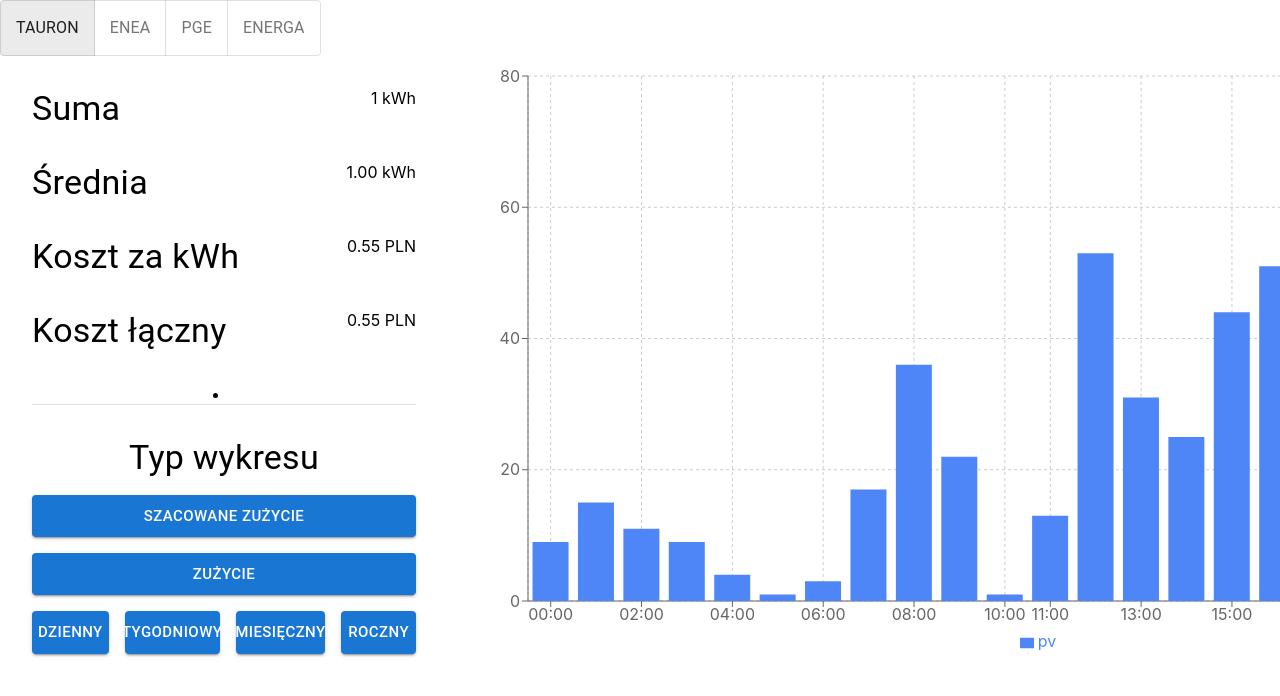
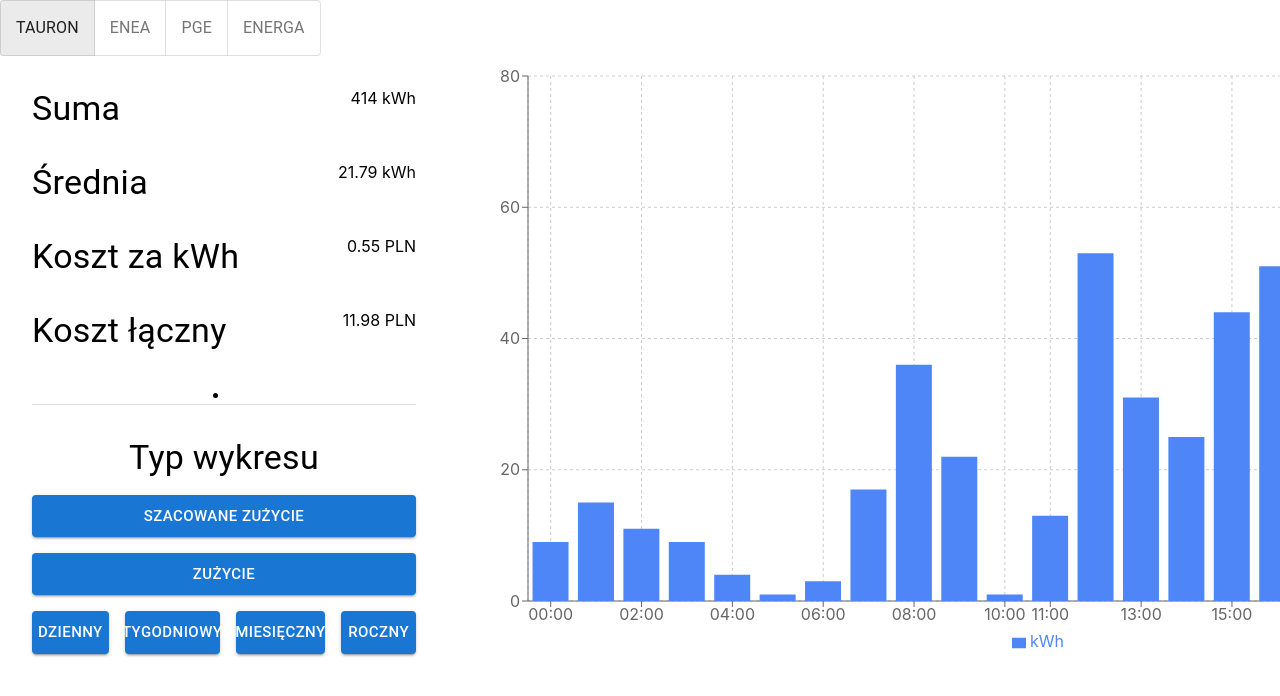
Before and after one commit to Pawlow19/LicznikEnergii, a React (Create React App) app: page / in a window 1280 px wide. Shown: the top 696 px of the page. Built offline with nearby package versions, Linux system fonts and the light colour scheme.

Commit message:
Tertio
Poprawiona logika średniego kosztu i etykiety danych.

```diff
--- a/src/views/homepage/chart.js
+++ b/src/views/homepage/chart.js
@@ -15,7 +15,7 @@ const Chart = ({ timeFrame }) => {
         case 'day':
           const dayData = Array.from({ length: 24 }, (_, i) => ({
             name: `${i.toString().padStart(2, '0')}:00`,
-            pv: data.day[i]
+            kWh: data.day[i]
           }));
           setChartData(dayData);
           break;
@@ -24,21 +24,21 @@ const Chart = ({ timeFrame }) => {
             name: [
               "Poniedziałek", "Wtorek", "Środa", "Czwartek", "Piątek", "Sobota", "Niedziela"
             ][i],
-            pv: data.week[i]
+            kWh: data.week[i]
           }));
           setChartData(weekData);
           break;
         case 'month':
           const monthData = Array.from({ length: 31 }, (_, i) => ({
             name: `${i + 1}`,
-            pv: data.month[i]
+            kWh: data.month[i]
           }));
           setChartData(monthData);
           break;
         case 'year':
           const yearData = Array.from({ length: 12 }, (_, i) => ({
             name: `${i + 1}.2024`,
-            pv: data.year[i]
+            kWh: data.year[i]
           }));
           setChartData(yearData);
           break;
@@ -68,7 +68,7 @@ const Chart = ({ timeFrame }) => {
         <YAxis />
         <Tooltip />
         <Legend />
-        <Bar dataKey="pv" stackId="a" fill="#4f86f7" />
+        <Bar dataKey="kWh" stackId="a" fill="#4f86f7" />
       </BarChart>
     </Box>
   );
--- a/src/views/homepage/chart2.js
+++ b/src/views/homepage/chart2.js
@@ -12,7 +12,7 @@ const Chart2 = ({ timeFrame }) => {
         case 'day':
           const dayData = Array.from({ length: 24 }, (_, i) => ({
             name: `${i.toString().padStart(2, '0')}:00`,
-            pv: data.day[i]
+            kWh: data.day[i]
           }));
           setChartData(dayData);
           break;
@@ -21,21 +21,21 @@ const Chart2 = ({ timeFrame }) => {
             name: [
               "Poniedziałek", "Wtorek", "Środa", "Czwartek", "Piątek", "Sobota", "Niedziela"
             ][i],
-            pv: data.week[i]
+            kWh: data.week[i]
           }));
           setChartData(weekData);
           break;
         case 'month':
           const monthData = Array.from({ length: 31 }, (_, i) => ({
             name: `${i + 1}`,
-            pv: data.month[i]
+            kWh: data.month[i]
           }));
           setChartData(monthData);
           break;
         case 'year':
           const yearData = Array.from({ length: 12 }, (_, i) => ({
             name: `${i + 1}.2024`,
-            pv: data.year[i]
+            kWh: data.year[i]
           }));
           setChartData(yearData);
           break;
@@ -65,7 +65,7 @@ const Chart2 = ({ timeFrame }) => {
         <YAxis />
         <Tooltip />
         <Legend />
-        <Bar dataKey="pv" stackId="a" fill="#8884d8" />
+        <Bar dataKey="kWh" stackId="a" fill="#8884d8" />
       </BarChart>
     </Box>
   );
--- a/src/views/homepage/energyMeter.js
+++ b/src/views/homepage/energyMeter.js
@@ -1,6 +1,7 @@
 import { Box, Typography, Divider, Button } from '@mui/material';
 import React, { useState, useEffect } from 'react';
 import data from '../../data.json';
+import dataPredicted from '../../dataPredicted.json';
 import SuppliersBar from './suppliersBar';
 
 const EnergyMeter = ({ childToParent, supplierChoice }) => {
@@ -11,7 +12,12 @@ const EnergyMeter = ({ childToParent, supplierChoice }) => {
   const [costPerKwh, setCostPerKwh] = useState(0);
   const [totalCost, setTotalCost] = useState(0);
 
-  const currentHour = new Date().getHours();
+  const currentDate = new Date();
+  const currentHour = currentDate.getHours();
+  const currentDayOfWeek = currentDate.getDay(); // 0 (Sunday) through 6 (Saturday)
+  const currentDayOfMonth = currentDate.getDate() - 1; // -1, bo indeksowanie zaczyna się od 0
+  // console.log(`Current day of the month: ${currentDayOfMonth + 1}`);
+  const currentMonth = currentDate.getMonth();
 
   const handleTimeFrameChange = (frame) => {
     setTimeFrame(frame);
@@ -26,29 +32,43 @@ const EnergyMeter = ({ childToParent, supplierChoice }) => {
   useEffect(() => {
     let sum = 0;
     let count = 0;
+    let dataSource = data;
+
+    switch (chartType) {
+      case '1':
+        dataSource = dataPredicted;
+        break;
+      case '2':
+        dataSource = data;
+        break;
+      default:
+        break;
+    }
 
     switch (timeFrame) {
       case 'day':
-        sum = data.day[currentHour];
-        count = 1;
+        for (let i = 0; i <= currentHour; i++) {
+          sum += dataSource.day[i];
+        }
+        count = currentHour + 1;
         break;
       case 'week':
-        data.week.forEach((value) => {
-          sum += value;
-          count++;
-        });
+        for (let i = 0; i < currentDayOfWeek; i++) {
+          sum += dataSource.week[i];
+        }
+        count = currentDayOfWeek;
         break;
       case 'month':
-        data.month.forEach((value) => {
-          sum += value;
-          count++;
-        });
+        for (let i = 0; i < currentDayOfMonth + 1; i++) {
+          sum += dataSource.month[i];
+        }
+        count = currentDayOfMonth + 1;
         break;
       case 'year':
-        data.year.forEach((value) => {
-          sum += value;
-          count++;
-        });
+        for (let i = 0; i <= currentMonth; i++) {
+          sum += dataSource.year[i];
+        }
+        count = currentMonth + 1;
         break;
       default:
         break;
@@ -61,12 +81,12 @@ const EnergyMeter = ({ childToParent, supplierChoice }) => {
     // Pobieranie ceny za kWh z pliku data.json
     const supplierData = data.suppliers.find(s => s.supplier === supplierChoice);
     const newCostPerKwh = supplierData ? supplierData.price : 0;
-    console.log(`Wybrany dostawca: ${supplierChoice}, cena za kWh: ${newCostPerKwh}`);
+    // console.log(`Wybrany dostawca: ${supplierChoice}, cena za kWh: ${newCostPerKwh}`);
     setCostPerKwh(newCostPerKwh);
 
     // Obliczanie łącznego kosztu
     setTotalCost(avg * newCostPerKwh);
-  }, [timeFrame, currentHour, supplierChoice]);
+  }, [timeFrame, currentHour, currentDayOfWeek, currentDayOfMonth, currentMonth, supplierChoice, chartType]);
 
   return (
     <Box sx={{ width: "30%", margin: "2rem" }}>
```
